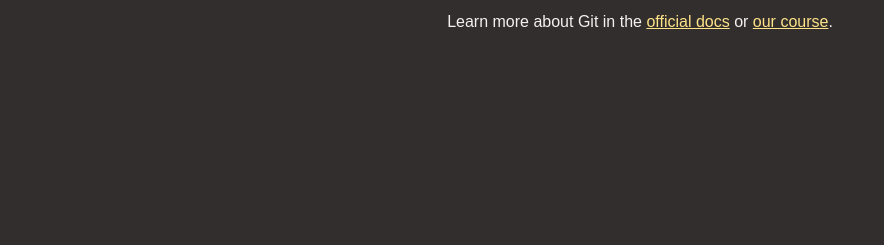
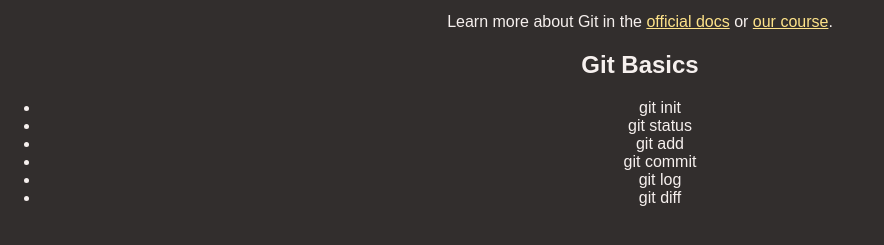
Before and after one commit to phuongtp/github-crash-course, a plain HTML site: page index.html in a window 1280 px wide. Shown: the part 249-494 px from the top of the page, without its empty margins (0-884 px from the left). Drawn offline with Linux system fonts and the light colour scheme.

Commit message:
new section added

```diff
--- a/index.html
+++ b/index.html
@@ -21,6 +21,17 @@
           <a href="https://acad.link/git">our course</a>.
         </p>
       </section>
+      <section>
+        <h2>Git Basics</h2>
+        <ul>
+          <li>git init</li>
+          <li>git status</li>
+          <li>git add</li>
+          <li>git commit</li>
+          <li>git log</li>
+          <li>git diff</li>
+        </ul>
+      </section>
     </main>
   </body>
 </html>
```
